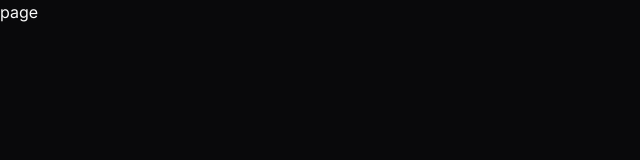
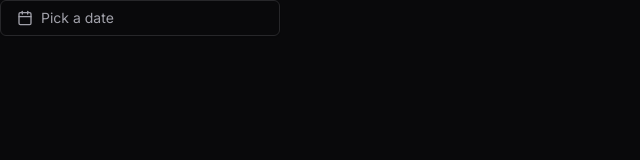
Before and after one commit to drewcmerrill/website, a Next.js app: page /dashboard in a window 1280 px wide. Shown: the top 160 px of the page, without its empty margins (0-640 px from the left). Built offline with nearby package versions, Linux system fonts and the light colour scheme.

Commit message:
added date picker

```diff
--- a/app/dashboard/page.tsx
+++ b/app/dashboard/page.tsx
@@ -1,7 +1,8 @@
+import { DatePicker } from "@/components/ui/DatePicker";
 import React from "react";
 
 const page = () => {
-  return <h2>page</h2>;
+  return <DatePicker />;
 };
 
 export default page;
--- /dev/null
+++ b/components/ui/Button.tsx
@@ -0,0 +1,57 @@
+import * as React from "react";
+import { Slot } from "@radix-ui/react-slot";
+import { cva, type VariantProps } from "class-variance-authority";
+
+import { cn } from "@/utils/cn";
+
+const buttonVariants = cva(
+  "inline-flex items-center justify-center whitespace-nowrap rounded-md text-sm font-medium transition-colors focus-visible:outline-none focus-visible:ring-1 focus-visible:ring-ring disabled:pointer-events-none disabled:opacity-50",
+  {
+    variants: {
+      variant: {
+        default:
+          "bg-primary text-primary-foreground shadow hover:bg-primary/90",
+        destructive:
+          "bg-destructive text-destructive-foreground shadow-sm hover:bg-destructive/90",
+        outline:
+          "border border-input bg-background shadow-sm hover:bg-accent hover:text-accent-foreground",
+        secondary:
+          "bg-secondary text-secondary-foreground shadow-sm hover:bg-secondary/80",
+        ghost: "hover:bg-accent hover:text-accent-foreground",
+        link: "text-primary underline-offset-4 hover:underline",
+      },
+      size: {
+        default: "h-9 px-4 py-2",
+        sm: "h-8 rounded-md px-3 text-xs",
+        lg: "h-10 rounded-md px-8",
+        icon: "h-9 w-9",
+      },
+    },
+    defaultVariants: {
+      variant: "default",
+      size: "default",
+    },
+  }
+);
+
+export interface ButtonProps
+  extends React.ButtonHTMLAttributes<HTMLButtonElement>,
+    VariantProps<typeof buttonVariants> {
+  asChild?: boolean;
+}
+
+const Button = React.forwardRef<HTMLButtonElement, ButtonProps>(
+  ({ className, variant, size, asChild = false, ...props }, ref) => {
+    const Comp = asChild ? Slot : "button";
+    return (
+      <Comp
+        className={cn(buttonVariants({ variant, size, className }))}
+        ref={ref}
+        {...props}
+      />
+    );
+  }
+);
+Button.displayName = "Button";
+
+export { Button, buttonVariants };
--- /dev/null
+++ b/components/ui/Calendar.tsx
@@ -0,0 +1,72 @@
+"use client";
+
+import * as React from "react";
+import { FaChevronLeft, FaChevronRight } from "react-icons/fa";
+import { DayPicker } from "react-day-picker";
+
+import { cn } from "@/utils/cn";
+import { buttonVariants } from "@/components/ui/Button";
+
+export type CalendarProps = React.ComponentProps<typeof DayPicker>;
+
+function Calendar({
+  className,
+  classNames,
+  showOutsideDays = true,
+  ...props
+}: CalendarProps) {
+  return (
+    <DayPicker
+      showOutsideDays={showOutsideDays}
+      className={cn("p-3", className)}
+      classNames={{
+        months: "flex flex-col sm:flex-row space-y-4 sm:space-x-4 sm:space-y-0",
+        month: "space-y-4",
+        caption: "flex justify-center pt-1 relative items-center",
+        caption_label: "text-sm font-medium",
+        nav: "space-x-1 flex items-center",
+        nav_button: cn(
+          buttonVariants({ variant: "outline" }),
+          "h-7 w-7 bg-transparent p-0 opacity-50 hover:opacity-100"
+        ),
+        nav_button_previous: "absolute left-1",
+        nav_button_next: "absolute right-1",
+        table: "w-full border-collapse space-y-1",
+        head_row: "flex",
+        head_cell:
+          "text-muted-foreground rounded-md w-8 font-normal text-[0.8rem]",
+        row: "flex w-full mt-2",
+        cell: cn(
+          "relative p-0 text-center text-sm focus-within:relative focus-within:z-20 [&:has([aria-selected])]:bg-accent [&:has([aria-selected].day-outside)]:bg-accent/50 [&:has([aria-selected].day-range-end)]:rounded-r-md",
+          props.mode === "range"
+            ? "[&:has(>.day-range-end)]:rounded-r-md [&:has(>.day-range-start)]:rounded-l-md first:[&:has([aria-selected])]:rounded-l-md last:[&:has([aria-selected])]:rounded-r-md"
+            : "[&:has([aria-selected])]:rounded-md"
+        ),
+        day: cn(
+          buttonVariants({ variant: "ghost" }),
+          "h-8 w-8 p-0 font-normal aria-selected:opacity-100"
+        ),
+        day_range_start: "day-range-start",
+        day_range_end: "day-range-end",
+        day_selected:
+          "bg-primary text-primary-foreground hover:bg-primary hover:text-primary-foreground focus:bg-primary focus:text-primary-foreground",
+        day_today: "bg-accent text-accent-foreground",
+        day_outside:
+          "day-outside text-muted-foreground opacity-50  aria-selected:bg-accent/50 aria-selected:text-muted-foreground aria-selected:opacity-30",
+        day_disabled: "text-muted-foreground opacity-50",
+        day_range_middle:
+          "aria-selected:bg-accent aria-selected:text-accent-foreground",
+        day_hidden: "invisible",
+        ...classNames,
+      }}
+      components={{
+        IconLeft: ({ ...props }) => <FaChevronLeft className="h-4 w-4" />,
+        IconRight: ({ ...props }) => <FaChevronRight className="h-4 w-4" />,
+      }}
+      {...props}
+    />
+  );
+}
+Calendar.displayName = "Calendar";
+
+export { Calendar };
--- /dev/null
+++ b/components/ui/DatePicker.tsx
@@ -0,0 +1,51 @@
+"use client";
+
+import * as React from "react";
+import { format } from "date-fns";
+import { Calendar as CalendarIcon } from "lucide-react";
+
+import { cn } from "@/utils/cn";
+import { Button } from "@/components/ui/Button";
+import { Calendar } from "@/components/ui/Calendar";
+import {
+  Popover,
+  PopoverContent,
+  PopoverTrigger,
+} from "@/components/ui/Popover";
+
+export function DatePicker() {
+  const [date, setDate] = React.useState<Date | undefined>();
+  const [open, setOpen] = React.useState(false);
+
+  const handleDateSelect = (selectedDate: Date | undefined) => {
+    if (selectedDate) {
+      setDate(selectedDate);
+      setOpen(false); // Close the popover when a date is selected
+    }
+  };
+
+  return (
+    <Popover open={open} onOpenChange={setOpen}>
+      <PopoverTrigger asChild>
+        <Button
+          variant={"outline"}
+          className={cn(
+            "w-[280px] justify-start text-left font-normal",
+            !date && "text-muted-foreground"
+          )}
+        >
+          <CalendarIcon className="mr-2 h-4 w-4" />
+          {date ? format(date, "PPP") : <span>Pick a date</span>}
+        </Button>
+      </PopoverTrigger>
+      <PopoverContent className="w-auto p-0">
+        <Calendar
+          mode="single"
+          selected={date}
+          onSelect={handleDateSelect}
+          initialFocus
+        />
+      </PopoverContent>
+    </Popover>
+  );
+}
--- /dev/null
+++ b/components/ui/Popover.tsx
@@ -0,0 +1,33 @@
+"use client";
+
+import * as React from "react";
+import * as PopoverPrimitive from "@radix-ui/react-popover";
+
+import { cn } from "@/utils/cn";
+
+const Popover = PopoverPrimitive.Root;
+
+const PopoverTrigger = PopoverPrimitive.Trigger;
+
+const PopoverAnchor = PopoverPrimitive.Anchor;
+
+const PopoverContent = React.forwardRef<
+  React.ElementRef<typeof PopoverPrimitive.Content>,
+  React.ComponentPropsWithoutRef<typeof PopoverPrimitive.Content>
+>(({ className, align = "center", sideOffset = 4, ...props }, ref) => (
+  <PopoverPrimitive.Portal>
+    <PopoverPrimitive.Content
+      ref={ref}
+      align={align}
+      sideOffset={sideOffset}
+      className={cn(
+        "z-50 w-72 rounded-md border bg-popover p-4 text-popover-foreground shadow-md outline-none data-[state=open]:animate-in data-[state=closed]:animate-out data-[state=closed]:fade-out-0 data-[state=open]:fade-in-0 data-[state=closed]:zoom-out-95 data-[state=open]:zoom-in-95 data-[side=bottom]:slide-in-from-top-2 data-[side=left]:slide-in-from-right-2 data-[side=right]:slide-in-from-left-2 data-[side=top]:slide-in-from-bottom-2",
+        className
+      )}
+      {...props}
+    />
+  </PopoverPrimitive.Portal>
+));
+PopoverContent.displayName = PopoverPrimitive.Content.displayName;
+
+export { Popover, PopoverTrigger, PopoverContent, PopoverAnchor };
--- a/package.json
+++ b/package.json
@@ -9,15 +9,21 @@
     "lint": "next lint"
   },
   "dependencies": {
+    "@radix-ui/react-popover": "^1.0.7",
+    "@radix-ui/react-slot": "^1.0.2",
     "@react-three/drei": "^9.105.6",
     "@react-three/fiber": "^8.16.6",
     "@sentry/nextjs": "^8.4.0",
+    "class-variance-authority": "^0.7.0",
     "clsx": "^2.1.1",
+    "date-fns": "^3.6.0",
     "framer-motion": "^11.2.4",
+    "lucide-react": "^0.379.0",
     "mini-svg-data-uri": "^1.4.4",
     "next": "14.2.3",
     "next-themes": "^0.3.0",
     "react": "^18",
+    "react-day-picker": "^8.10.1",
     "react-dom": "^18",
     "react-icons": "^5.2.1",
     "react-lottie": "^1.2.4",
```
Also changed, not shown: 1 other file (tests, documents, lock files or other folders).
